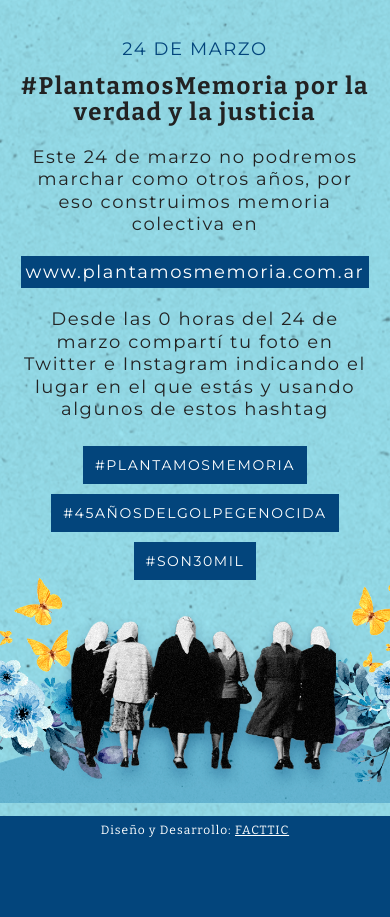
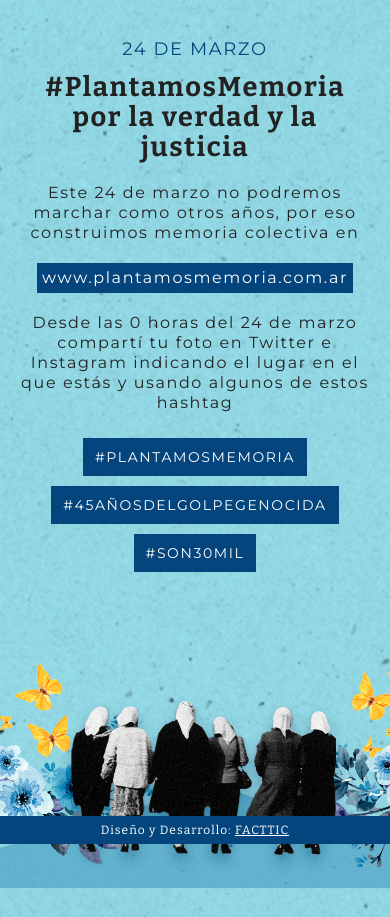
Before and after one commit to nayracoop/marcha-virtual-24m-landing, a plain HTML site: page index.html in a window 390 px wide. Before the commit the page ends 844 px from the top, so only its background shows below. Drawn offline with nearby package versions, Linux system fonts and the light colour scheme.

Commit message:
responsive fix

```diff
--- a/css/styles.css
+++ b/css/styles.css
@@ -125,7 +125,7 @@ span.url{
     body {
         background-size: 900px, auto 100%;
         padding: 25px;
-        height: calc(100vh - 50px);
+        height: calc(100vh - 150px);
         background-position: center 120%, center center;
     }
     .container {
@@ -149,8 +149,9 @@ span.url{
     body {
         padding: 25px 20px;
         height: calc(100vh - 50px);
-        background-position: 45% calc(100% - 41px), center center;
+        background-position: 45% calc(100% - 28px), center center;
         background-size: 700px, auto 100%;
+        padding-bottom: 25%;
     }
     .container {
         min-height: calc(100vh - 50px);
@@ -160,11 +161,11 @@ span.url{
         margin: 15px auto;
     }
     .main-section h1 {
-        font-size: 1.5rem;
+        font-size: 1.7rem;
         line-height: 1.1;
     }
     .main-section .lead {
-        font-size: 1.125rem;
+        font-size: 1em;
         line-height: 1.25;
         margin: 20px auto;
     }
```
